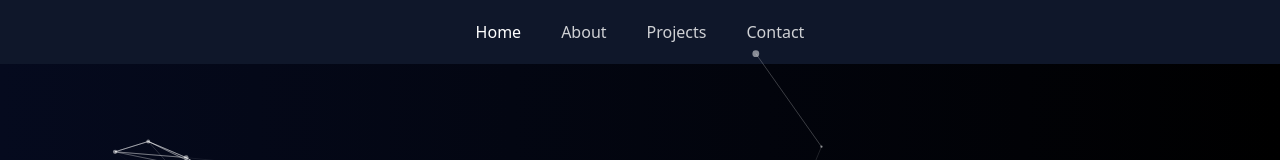
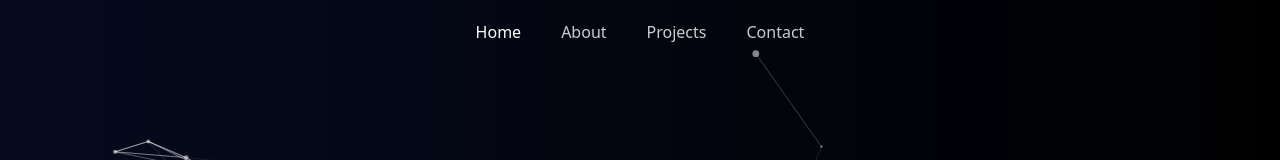
Before and after one commit to alvaroCodeLab/PortfolioWeb, a Next.js app: page / in a window 1280 px wide. Shown: the top 160 px of the page. Built offline with nearby package versions, Linux system fonts and the light colour scheme.

Commit message:
Se corrige el diseño del header y se le añaden estilos para que sea fijo

```diff
--- a/app/layout.tsx
+++ b/app/layout.tsx
@@ -21,7 +21,9 @@ export default function RootLayout({
   return (
     <html lang="en">
       <body
-        className={`${urbanist.variable} antialiased`}
+        className={`${urbanist.variable} antialiased
+        min-h-screen
+        bg-[linear-gradient(90deg,rgba(5,10,30,1)_0%,rgba(0,0,0,1)_100%)]`}
       >
         <Header />
         {children}
--- a/components/header.tsx
+++ b/components/header.tsx
@@ -12,7 +12,8 @@ const Header = () => {
     }`;
 
   return (
-    <header className="flex justify-center items-center py-5 w-280 mx-auto">
+    <header className="fixed top-0 left-0 w-full z-50 bg-gradientCover">
+      <div className="flex justify-center items-center py-5 max-w-7xl mx-auto">
         <nav className="flex flex-row gap-x-10">
           <Link href="/" className={linkClass("/")}>
             Home
@@ -30,6 +31,7 @@ const Header = () => {
             Contact
           </Link>
         </nav>
+      </div>
     </header>
   );
 };
```
Lines whose indentation alone changed are shown as unchanged.
